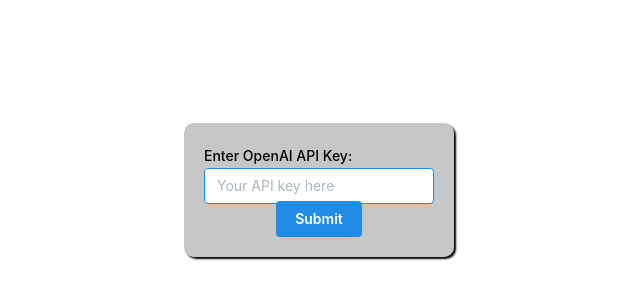
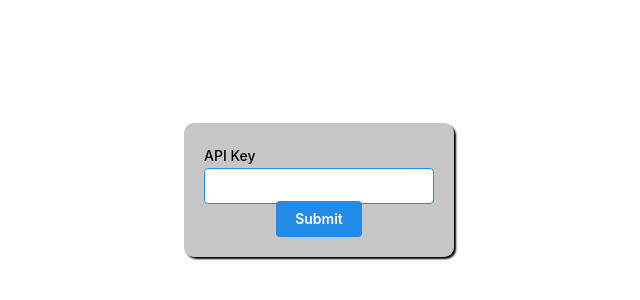
Before and after one commit to Vakarva/messaging-suggestions, a React (Vite) app: page / in a window 1280 px wide. Shown: the part 210-510 px from the top of the page, without its empty margins (321-961 px from the left). Built offline with nearby package versions, Linux system fonts and the light colour scheme.

Commit message:
Formatting

```diff
--- a/src/App.tsx
+++ b/src/App.tsx
@@ -24,8 +24,8 @@
             {!isValidKey
                 ? <ApiKeyLogin
                     apiKey={apiKey}
+                    handleApiKeyChange={handleApiKeyChange}
                     isValidKey={isValidKey}
-                    handleApiKeyChange={handleApiKeyChange}
                 />
                 : <Chat
                     apiKey={apiKey}
--- a/src/components/ApiKeyLogin/ApiKeyLogin.tsx
+++ b/src/components/ApiKeyLogin/ApiKeyLogin.tsx
@@ -5,8 +5,8 @@
 
 export default function ApiKeyLogin(props: {
     apiKey: string;
+    handleApiKeyChange: (newApiKey?: string, isValid?: boolean) => void;
     isValidKey: boolean | undefined;
-    handleApiKeyChange: (newApiKey: string | undefined, isValid: boolean | undefined) => void;
 }) {
     const apiKeyInputRef = useRef<HTMLInputElement>(null);
 
@@ -57,18 +57,16 @@
                 /> */}
                 <Input.Wrapper
                     error={props.isValidKey === false ? "Incorrect API Key: Please try again" : undefined}
-                    label="Enter OpenAI API Key:"
+                    label="API Key"
                 >
                     <Input
-                        placeholder="Your API key here"
+                        className="api-key-form--input"
                         id="api-key-form--input"
-                        className="api-key-form--input"
+                        name="apiKey"
+                        onChange={(e) => props.handleApiKeyChange(e.target.value, undefined)}
+                        ref={apiKeyInputRef}
                         type="password"
-                        name="apiKey"
-                        ref={apiKeyInputRef}
                         value={props.apiKey}
-                        onChange={(e) => props.handleApiKeyChange(e.target.value, undefined)}
-
                     />
                 </Input.Wrapper>
                 <Button
```
